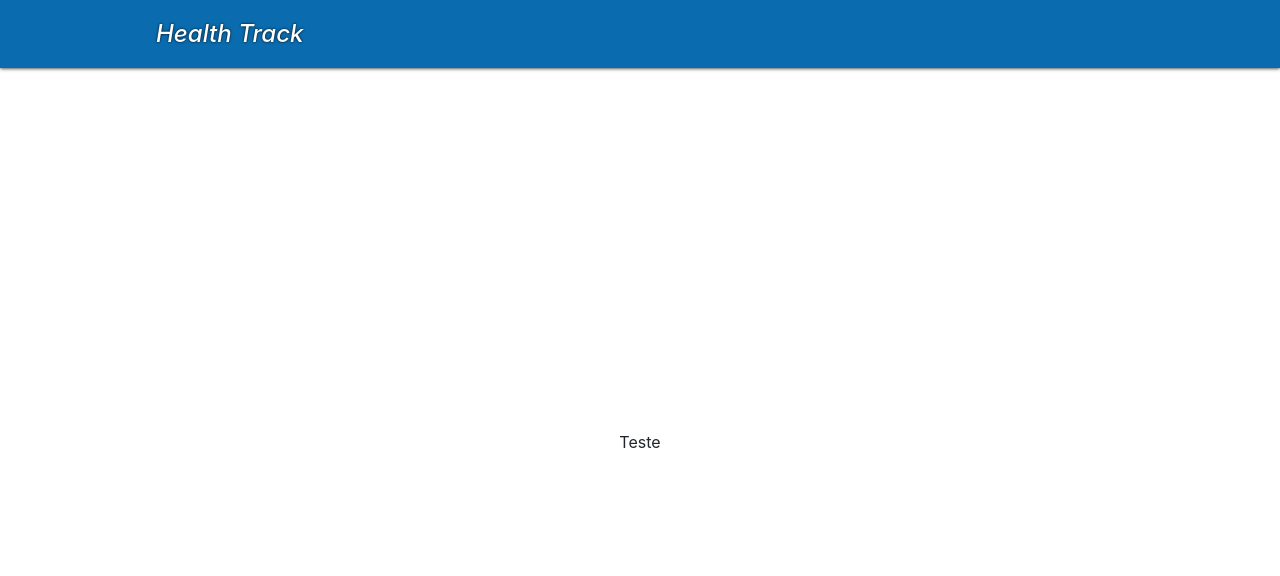
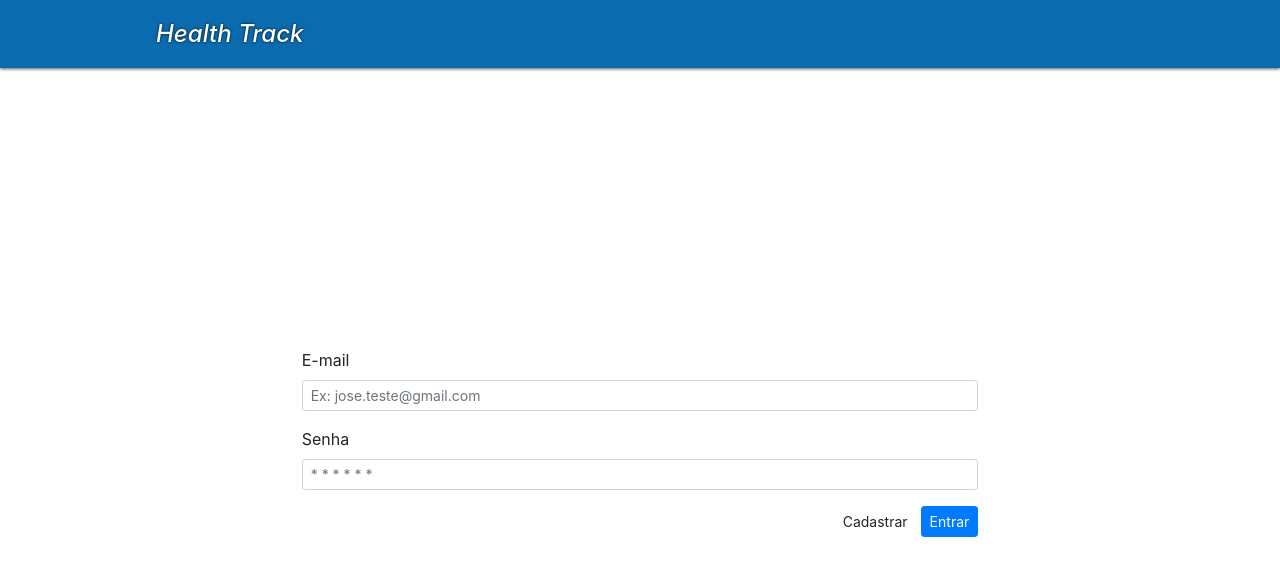
Before and after one commit to Carlosxell/projeto-react-fiap, a React (Create React App) app: page / in a window 1280 px wide. Shown: the top 576 px of the page. Built offline with nearby package versions, Linux system fonts and the light colour scheme.

Commit message:
criação de página de login

```diff
--- a/src/App.js
+++ b/src/App.js
@@ -9,7 +9,34 @@ function App() {
       <Header />
 
       <main className="main d-inline-flex w-100 justify-content-center align-items-center">
-        <div className="main_content">Teste</div>
+        <form action="GET" autoComplete="off" className="formContent row" noValidate>
+          <div className="col-12">
+            <div className="form-group">
+              <label className="" htmlFor="email">E-mail</label>
+              <input className="form-control form-control-sm" type="text" id="email"
+                     placeholder="Ex: jose.teste@gmail.com" />
+            </div>
+          </div>
+
+          <div className="col-12">
+            <div className="form-group">
+              <label className="" htmlFor="password">Senha</label>
+              <input className="form-control form-control-sm" type="password" id="password" placeholder="* * * * * *" />
+            </div>
+          </div>
+
+          <div className="col-12">
+            <div className="row no-gutters justify-content-end">
+              <div className="d-inline-block">
+                <a className="btn btn-sm btn-link">Cadastrar</a>
+              </div>
+
+              <div className="d-inline-block ml-1">
+                <button className="btn btn-sm btn-primary" type="submit">Entrar</button>
+              </div>
+            </div>
+          </div>
+        </form>
       </main>
     </div>
   );
```
